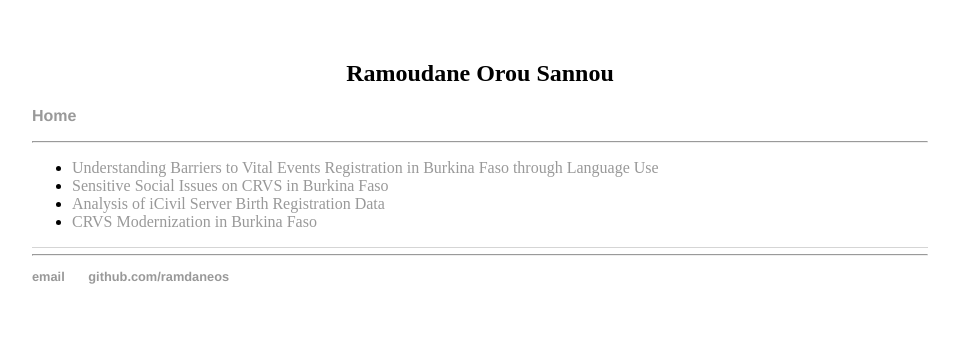
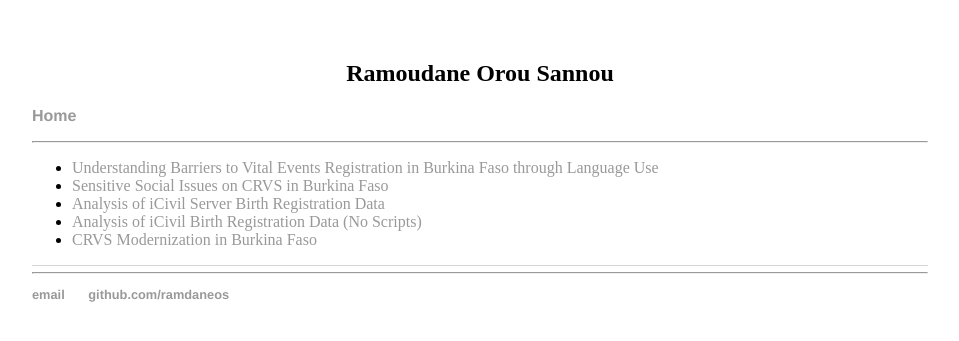
Before and after one commit to RamdaneOS/ramdaneos.github.io, a Jekyll site: the page built from index.html, in a window 1280 px wide. Shown: the top 341 px of the page, without its empty margins (160-1119 px from the left). Built offline with Jekyll 4.4.1, drawn with Linux system fonts in a browser that asks for light colours; Markdown is read by kramdown in place of the engine named in the settings.

Commit message:
Update index.html

```diff
--- a/index.html
+++ b/index.html
@@ -9,6 +9,6 @@ title: Ramoudane Orou Sannou
 Language Use </a></li>
 		<li> <a href="Sensitive_Social_Issues_CRVS_BF.html"> Sensitive Social Issues on CRVS in Burkina Faso </a></li>
                 <li> <a href="iCivil_Birth_Reg.html"> Analysis of iCivil Server Birth Registration Data </a></li>
-		<li> <a href="CRVS_Modernization_BF.html"> CRVS Modernization in Burkina Faso </a></li>
+		<li> <a href="iCivil_Birth_Reg_NoScript.html"> Analysis of iCivil Birth Registration Data (No Scripts) </a></li>		<li> <a href="CRVS_Modernization_BF.html"> CRVS Modernization in Burkina Faso </a></li>
         <ul>
 </div><!-- /.blurb -->
```
